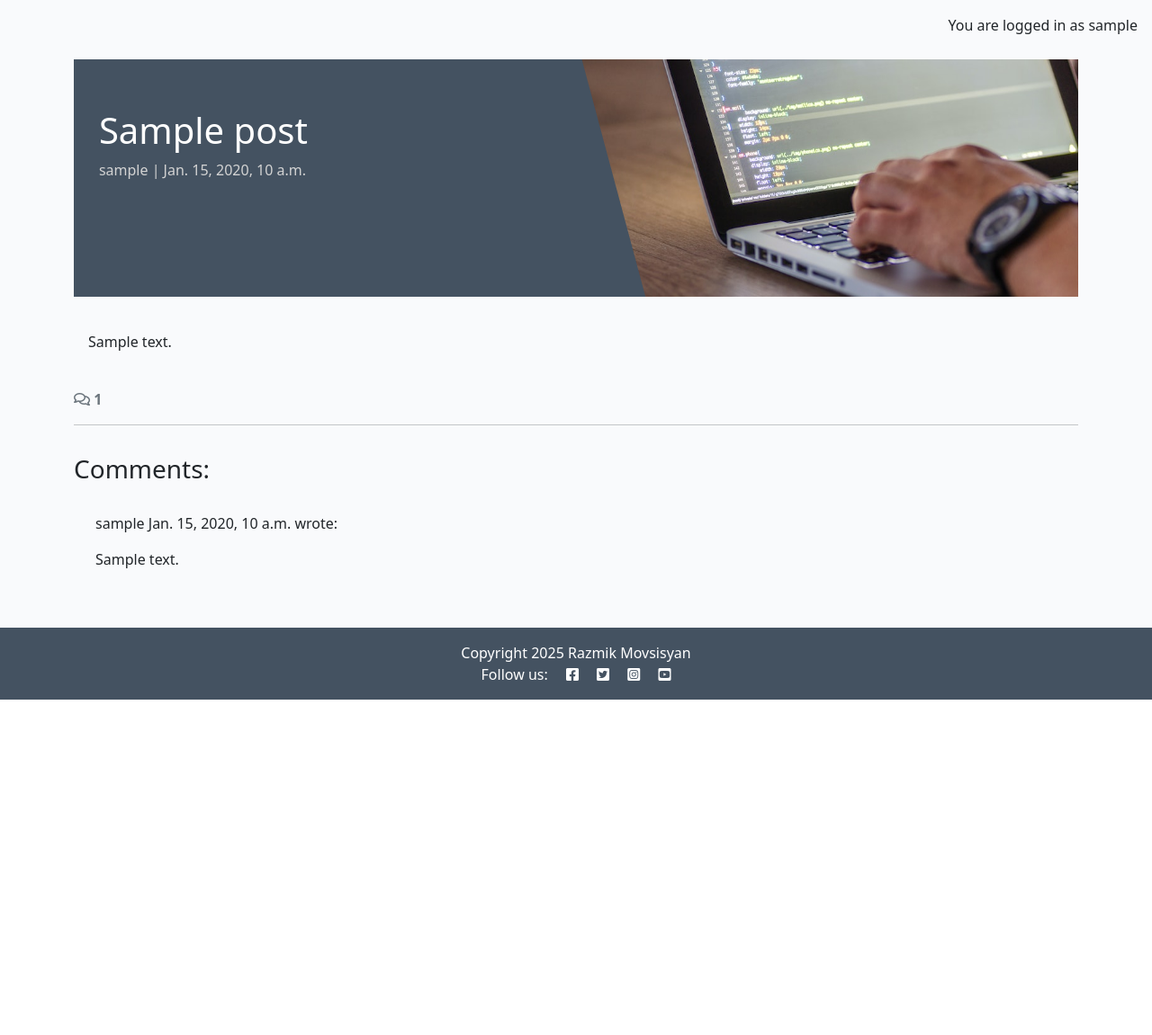
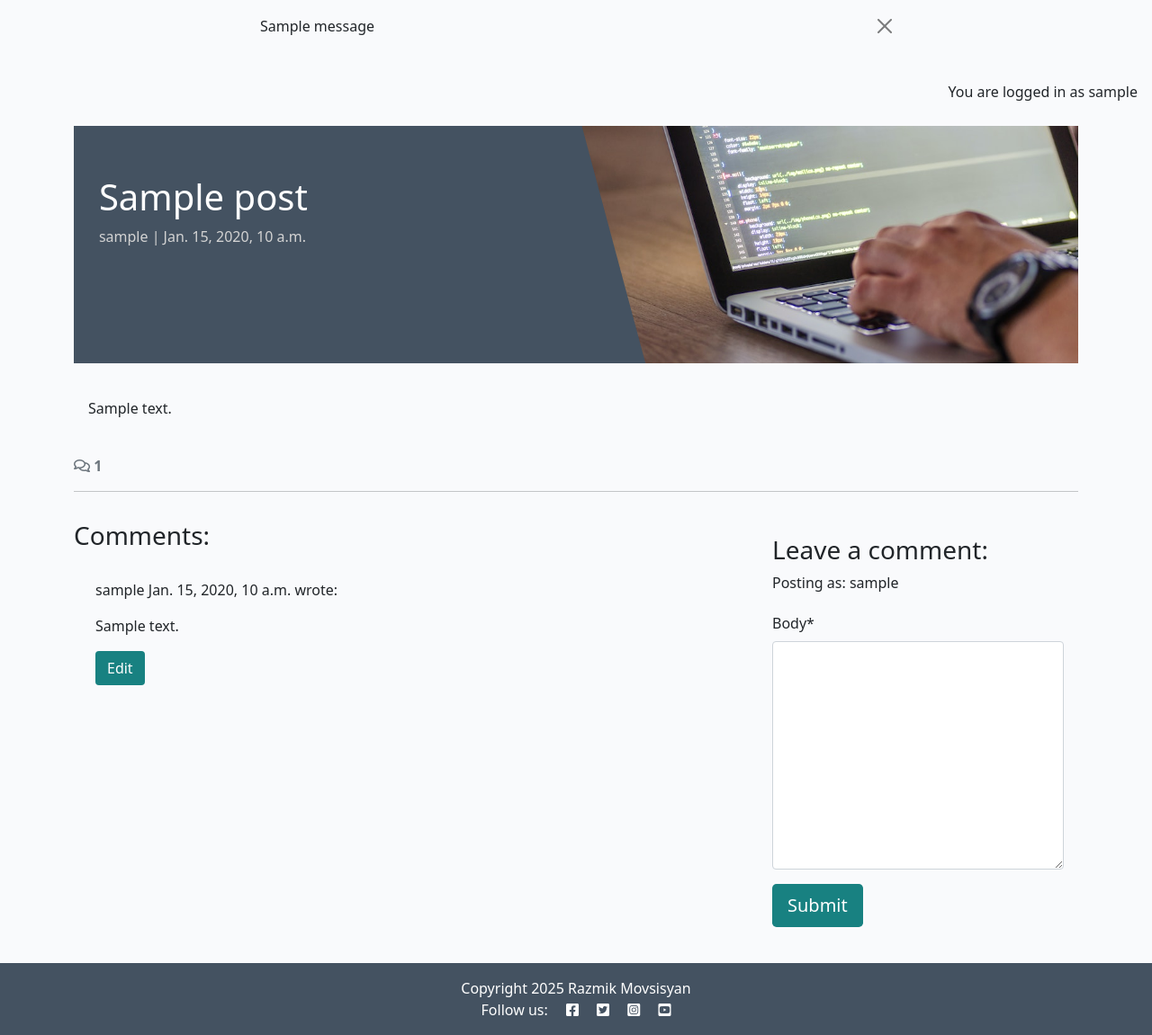
Before and after one commit to RazmikMovsisyan/codestar_blog, a Django app: a page that uses templates/base.html in a window 1280 px wide. Shown: the part 60-1211 px from the top of the page at 90% size. Before the commit the page ends 838 px from the top, so only its background shows below. Run offline with Django 4.2, Linux system fonts and the light colour scheme; a user stored in the database is signed in; tables that the repository leaves empty hold one stand-in row (values such as "Sample post"); one stand-in notice (Sample message) is shown; some libraries are stand-ins or nearby versions.

Commit message:
Add comment Edit function

```diff
--- a/about/urls.py
+++ b/about/urls.py
@@ -3,4 +3,7 @@ from django.urls import path
 
 urlpatterns = [
     path('', views.about_me, name='about'),
+    path('<slug:slug>/edit_comment/<int:comment_id>',
+    views.comment_edit, name='comment_edit'),
+
 ]
--- /dev/null
+++ b/blog/forms.py
@@ -0,0 +1,8 @@
+from .models import Comment
+from django import forms
+
+
+class CommentForm(forms.ModelForm):
+    class Meta:
+        model = Comment
+        fields = ('body',)
--- a/blog/templates/blog/post_detail.html
+++ b/blog/templates/blog/post_detail.html
@@ -1,5 +1,6 @@
 {% extends 'base.html' %} {% block content %}
 {% load static %}
+{% load crispy_forms_tags %}
 
 <div class="masthead">
     <div class="container">
@@ -65,11 +66,37 @@
                 This comment is awaiting approval
               </p>
               {% endif %}
+              {% if user.is_authenticated and comment.author == user %}
+              <button class="btn btn-edit"
+                comment_id="{{ comment.id }}">Edit</button>
+              {% endif %}
             </div>
             <!-- Our for loop ends here -->
             {% endfor %}
           </div>
         </div>
+        <!-- Creating New Comments -->
+    <div class="col-md-4 card mb-4 mt-3">
+        <div class="card-body">
+          {% if user.is_authenticated %}
+          <h3>Leave a comment:</h3>
+          <p>Posting as: {{ user.username }}</p>
+          <form id="commentForm" method="post"
+            style="margin-top: 1.3em;">
+            {{ comment_form | crispy }}
+            {% csrf_token %}
+            <button id="submitButton" type="submit"
+              class="btn btn-signup btn-lg">Submit</button>
+          </form>
+          {% else %}
+          <p>Log in to leave a comment</p>
+          {% endif %}
+        </div>
+      </div>
       </div>
     </div>
     {% endblock content %}
+
+    {% block extras %}
+<script src="{% static 'js/comments.js' %}"></script>
+{% endblock %}
--- a/blog/views.py
+++ b/blog/views.py
@@ -1,6 +1,9 @@
-from django.shortcuts import render, get_object_or_404
+from django.shortcuts import render, get_object_or_404, reverse
 from django.views import generic
-from .models import Post
+from django.contrib import messages
+from django.http import HttpResponseRedirect
+from .models import Post, Comment
+from .forms import CommentForm
 
 # Create your views here.
 
@@ -21,7 +24,23 @@ def post_detail(request, slug):
     queryset = Post.objects.filter(status=1)
     post = get_object_or_404(queryset, slug=slug)
     comments = post.comments.all().order_by("-created_on")
+
     comment_count = post.comments.filter(approved=True).count()
+
+    if request.method == "POST":
+        comment_form = CommentForm(data=request.POST)
+        if comment_form.is_valid():
+            comment = comment_form.save(commit=False)
+            comment.author = request.user
+            comment.post = post
+            comment.save()
+            messages.add_message(
+        request, messages.SUCCESS,
+        'Comment submitted and awaiting approval'
+    )
+
+    comment_form = CommentForm()
+
 
     return render(
         request,
@@ -30,6 +49,8 @@ def post_detail(request, slug):
             "post": post,
             "comments": comments,
             "comment_count": comment_count,
+            "comment_form": comment_form,
+
         },
     )
     return render(
--- a/codestar/settings.py
+++ b/codestar/settings.py
@@ -47,6 +47,8 @@ INSTALLED_APPS = [
     'allauth',
     'allauth.account',
     'allauth.socialaccount',
+    'crispy_forms',
+    'crispy_bootstrap5',
     'django_summernote',
     'blog',
     'about'
@@ -54,6 +56,9 @@ INSTALLED_APPS = [
 SITE_ID = 1
 LOGIN_REDIRECT_URL = '/'
 LOGOUT_REDIRECT_URL = '/'
+
+CRISPY_ALLOWED_TEMPLATE_PACKS = "bootstrap5"
+CRISPY_TEMPLATE_PACK = "bootstrap5"
 
 MIDDLEWARE = [
     'django.middleware.security.SecurityMiddleware',
--- a/requirements.txt
+++ b/requirements.txt
@@ -23,3 +23,5 @@ sqlparse==0.5.3
 urllib3==2.4.0
 webencodings==0.5.1
 whitenoise==5.3.0
+django-crispy-forms~=2.0
+crispy-bootstrap5~=0.7
--- a/static/js/script.js
+++ /dev/null
@@ -1 +0,0 @@
-console.log("hellou Razmik")
--- a/templates/base.html
+++ b/templates/base.html
@@ -77,7 +77,21 @@
             </div>
         </div>
     </nav>
-
+    <!-- displaying Django messages -->
+<div class="container">
+    <div class="row">
+      <div class="col-md-8 offset-md-2">
+        {% for message in messages %}
+        <div class="alert {{ message.tags }} alert-dismissible
+          fade show" id="msg" role="alert">
+          {{ message | safe }}
+          <button type="button" class="btn-close"
+            data-bs-dismiss="alert" aria-label="Close"></button>
+        </div>
+        {% endfor %}
+      </div>
+    </div>
+  </div>
     <main class="flex-shrink-0 main-bg">
         {% if user.is_authenticated %}
         <p class="text-end m-3">You are logged in as {{ user }}</p>
@@ -108,6 +122,9 @@
         </script>
         <script src="{% static 'js/script.js' %}"></script>
 
+    {% block extras %}
+    {% endblock %}
+
 </body>
 
 </html>
```
Also changed, not shown: about/admin.py (+13 -2 lines), about/forms.py (added, +8 -0 lines), about/models.py (+12 -0 lines), about/templates/about/about.html (+8 -0 lines), about/templates/about/about_starter.html (added, +36 -0 lines), about/views.py (+36 -1 lines), about/migrations/0002_collaboraterequest.py (added), 2 other files.
